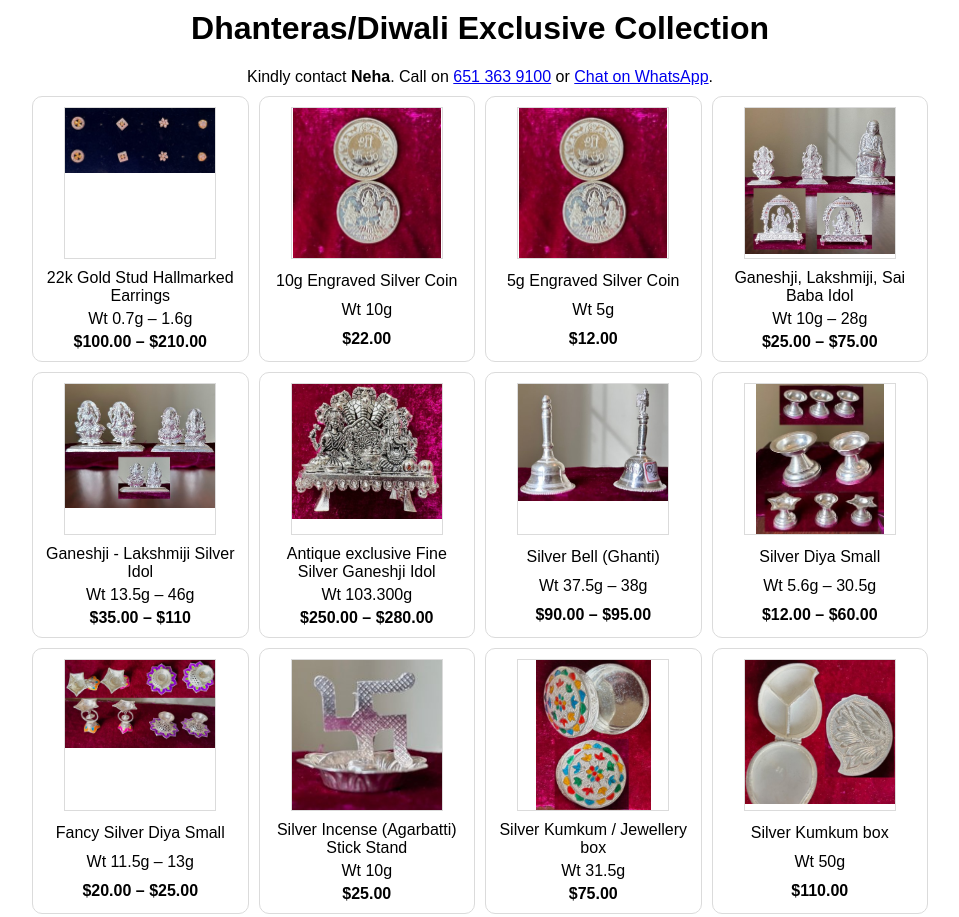
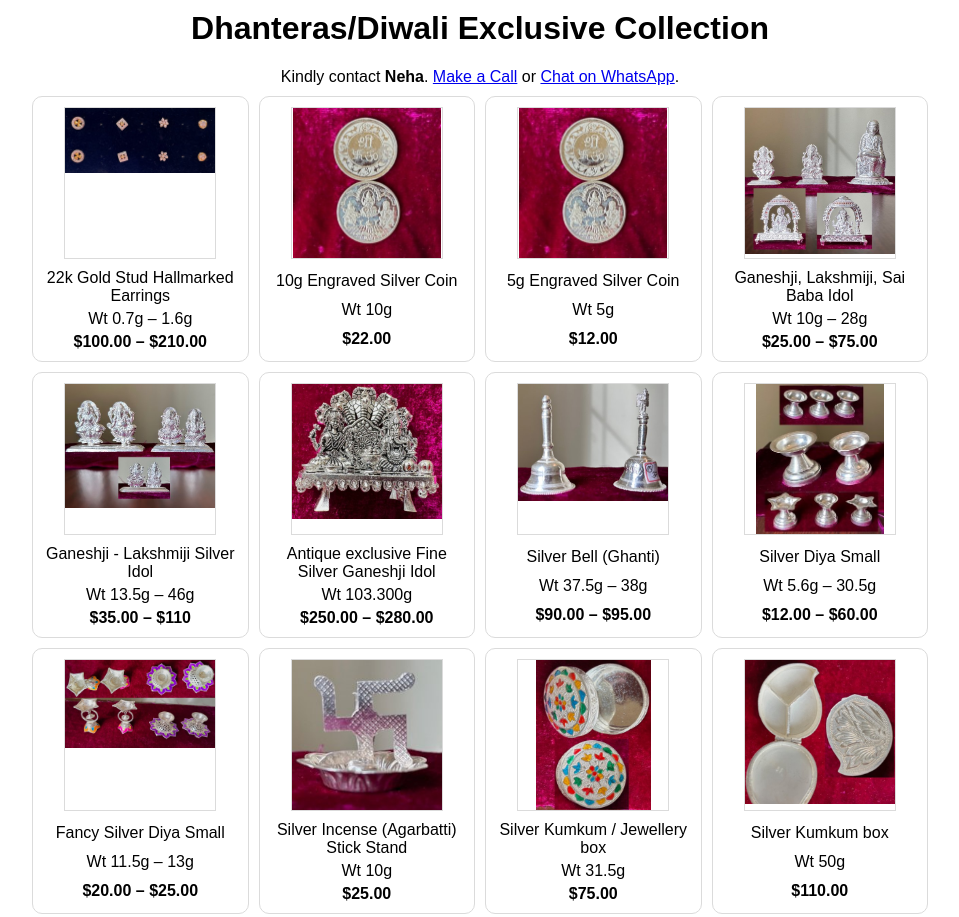
Before and after one commit to nehas2616/nehas2616.github.io, a plain HTML site: page jewellery/index.html in a window 1280 px wide. Shown: the top 917 px of the page, without its empty margins (160-1119 px from the left). Drawn offline with Linux system fonts and the light colour scheme.

Commit message:
Text update

```diff
--- a/jewellery/index.html
+++ b/jewellery/index.html
@@ -96,7 +96,7 @@
 	<body>
 		<div class="header">
             <h1>Dhanteras/Diwali Exclusive Collection</h1>
-            Kindly contact <b>Neha</b>. Call on <a href="tel:6513639100">651 363 9100</a> or
+            Kindly contact <b>Neha</b>. <a href="tel:6513639100">Make a Call</a> or
             <a href="https://wa.me/16513639100">Chat on WhatsApp</a>.
         </div>
         <section>
```
